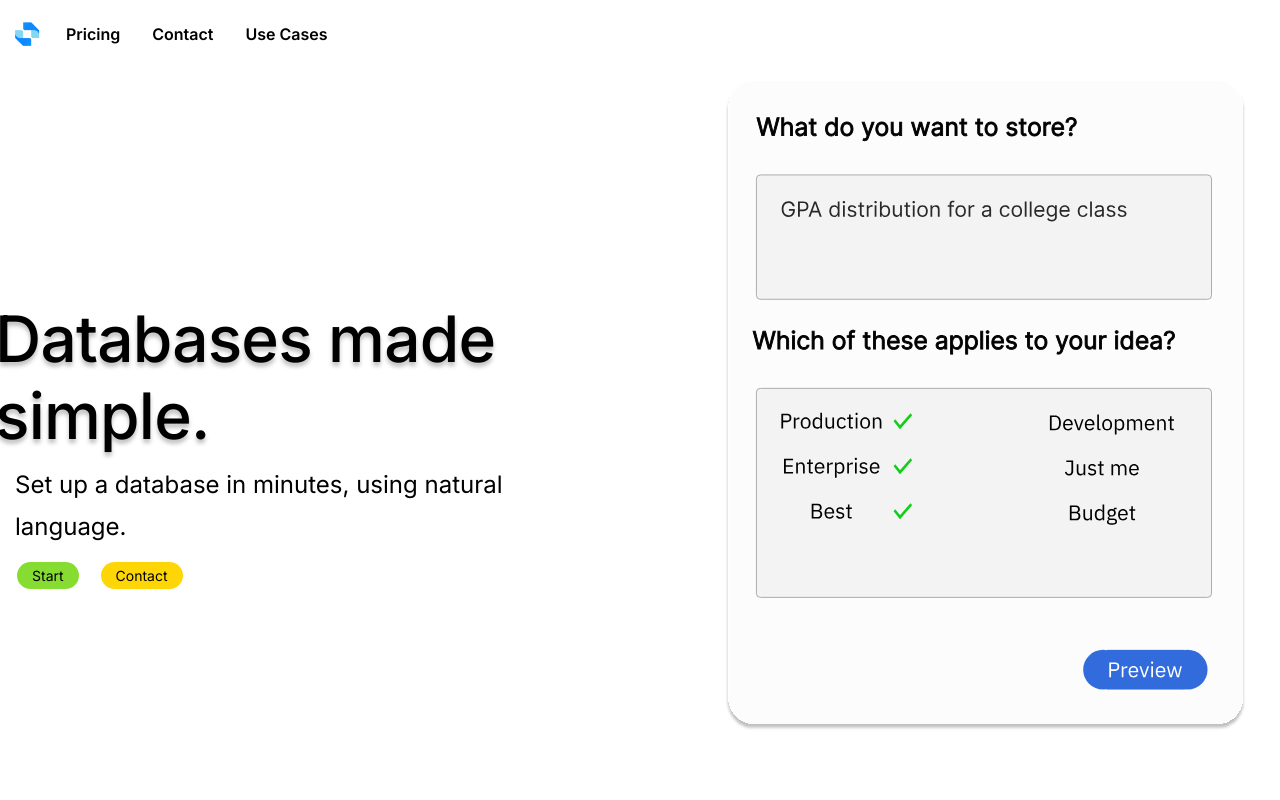
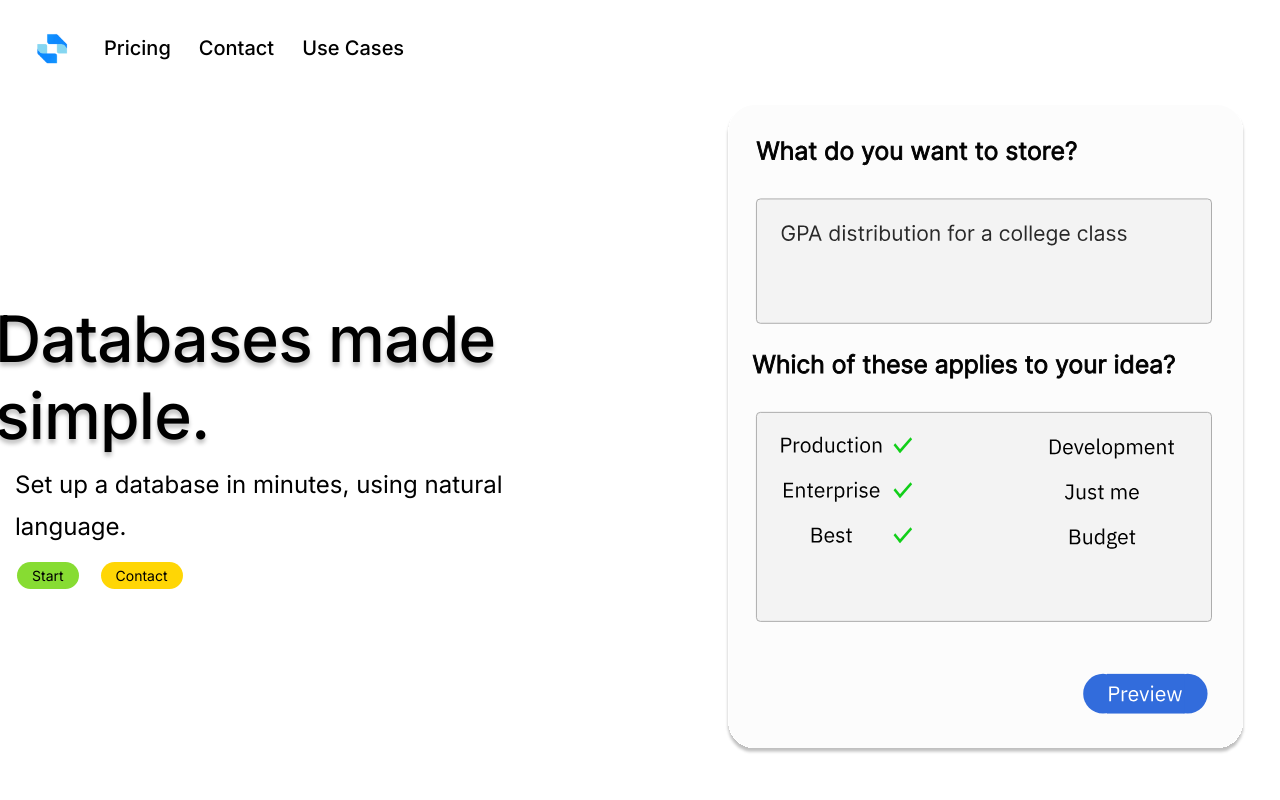
Before and after one commit to FIex-Labs/crispy-guacamole, a React (Create React App) app in the folder my-app/: page / in a window 1280 px wide. Shown: the top 800 px of the page. Built offline with nearby package versions, Linux system fonts and the light colour scheme.

Commit message:
Hover underline effect

```diff
--- a/my-app/src/Components/NavigationBar.js
+++ b/my-app/src/Components/NavigationBar.js
@@ -1,33 +1,33 @@
 import React from "react";
 import "../Styles/NavBar.css";
 import FlexLabsPng from "../Media/flexlabs.png";
-import { Link } from "react-router-dom";
+
 export default function NavBar(props) {
   return (
-    <div style={props.style}>
-      <ul>
+    <div style={{ alignItems: "center" }}>
+      <ul style={{ display: "flex", alignItems: "center" }}>
         <li style={{ padding: "0px" }}>
-          <Link to="/pricing">
-            <img style={{ width: "45px" }} src={FlexLabsPng} alt="Logo" />
-          </Link>
+          <a href="/pricing">
+            <img style={{ width: "55px" }} src={FlexLabsPng} alt="Logo" />
+          </a>
         </li>
         <li>
-          <Link className="text" to="/pricing">
+          <a className="NavText" href="/pricing">
             {" "}
             Pricing
-          </Link>
+          </a>
         </li>
         <li>
-          <Link className="text" to="/contact">
+          <a className="NavText" href="/contact">
             {" "}
             Contact
-          </Link>
+          </a>
         </li>
         <li>
-          <Link className="text" to="/usage">
+          <a className="NavText" href="/usage">
             {" "}
             Use Cases
-          </Link>
+          </a>
         </li>
       </ul>
     </div>
--- a/my-app/src/Styles/NavBar.css
+++ b/my-app/src/Styles/NavBar.css
@@ -1,6 +1,6 @@
 ul {
   list-style-type: none;
-  margin: 10px 0px 0px -10px;
+  margin: 15px 0px 0px 0px;
   padding: 0;
   overflow: hidden;
   background-color: #ffffff;
@@ -11,15 +11,45 @@ ul {
 
 li {
   float: left;
+  padding: 4px;
+  margin: 4px 10px 4px 10px;
 }
 
-.text {
+// See this: https://tobiasahlin.com/blog/css-trick-animating-link-underlines/
+.NavText {
+}
+
+.NavText {
+  position: relative;
+  color: #000;
+  text-decoration: none;
+  font-family: "Inter";
+  font-style: normal;
+  font-weight: 500;
   display: block;
   color: black;
   text-align: center;
-  padding: 14px 16px;
-  text-decoration: none;
-  font-family: "Inter";
-  font-style: normal;
-  font-weight: 600;
+  font-size: 20px;
+  padding: 4px 0px 8px 0px;
 }
+
+a.NavText:hover {
+  color: #000;
+}
+
+a.NavText::before {
+  content: "";
+  position: absolute;
+  display: block;
+  width: 100%;
+  height: 2px;
+  bottom: 0;
+  left: 0;
+  background-color: #000;
+  transform: scaleX(0);
+  transition: transform 0.3s ease;
+}
+
+a.NavText:hover::before {
+  transform: scaleX(1);
+}
```
